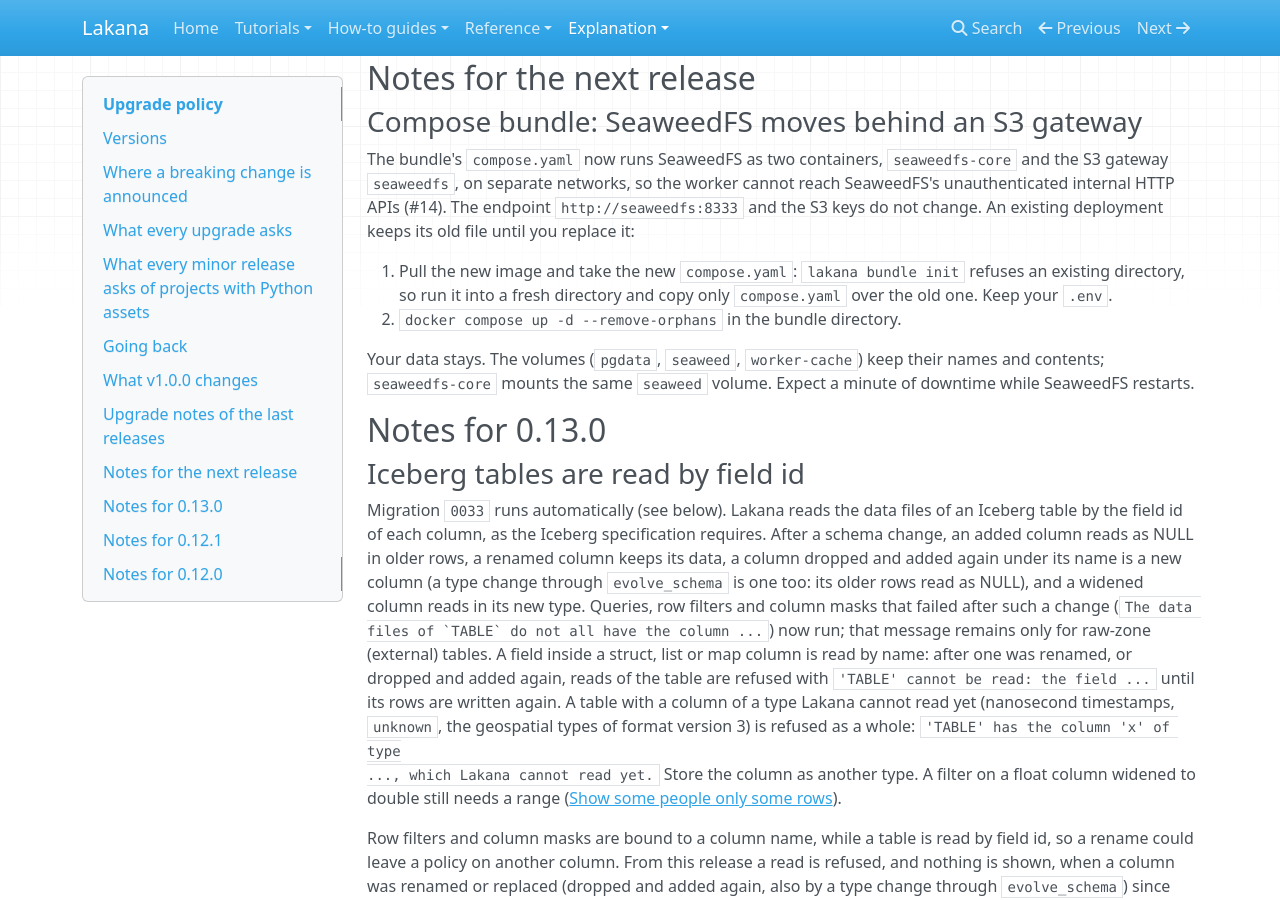
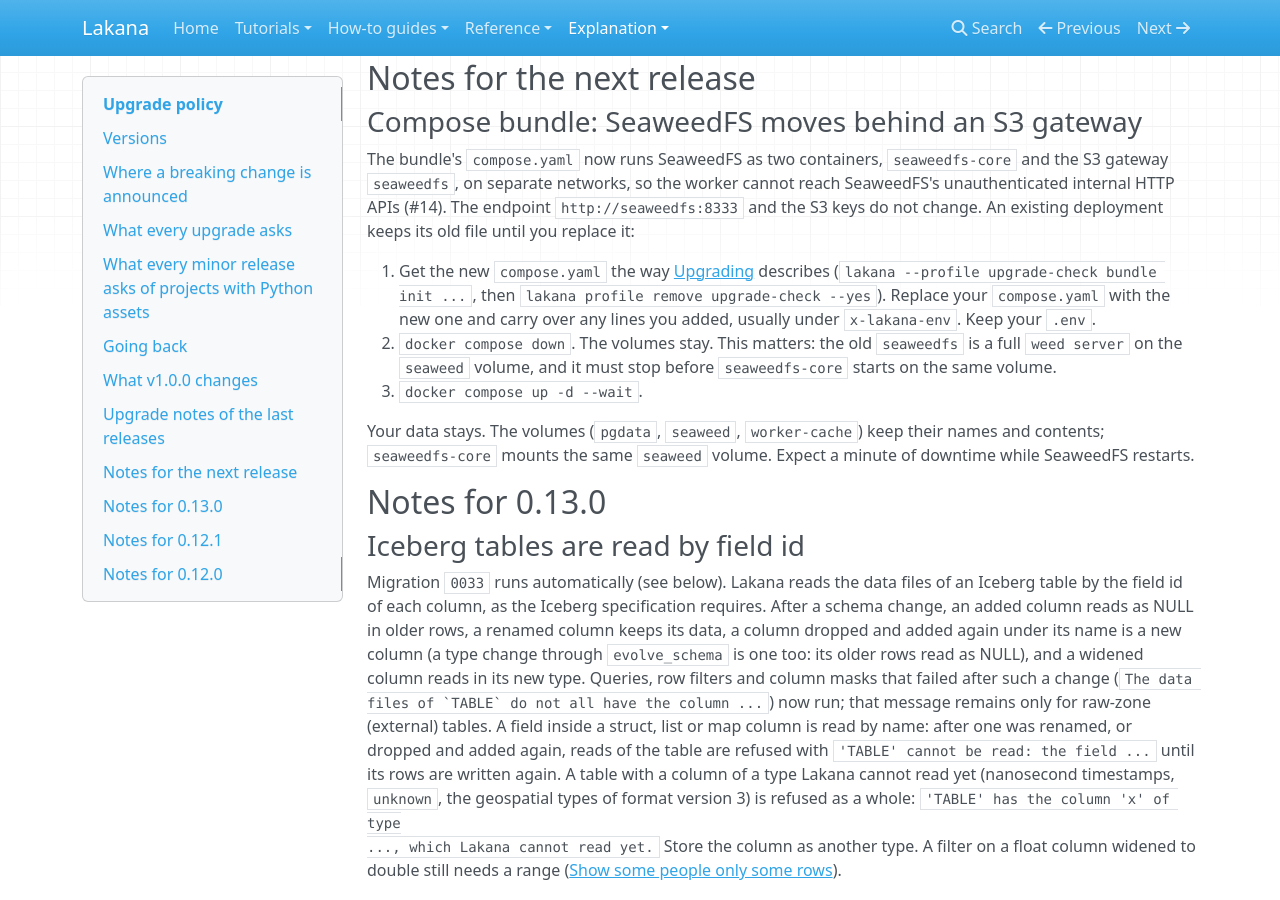
Before and after one commit to chrschy/lakana, an MkDocs documentation site: the page built from docs/site/explanation/upgrades.md, in a window 1280 px wide and 900 px high, scrolled down 3178 px. Built offline with MkDocs 1.6.1, drawn with Linux system fonts in a browser that asks for light colours; nearby versions of some CDN libraries.

Commit message:
fix(security): close the gateway's other ports and fix the upgrade steps
The S3 gateway also listened on SeaweedFS's Iceberg (8181) and Lance (9101)
ports; both are now off, the gateway advertises `-ip=seaweedfs`, and the
unit test and smoke check assert it (and that no service uses
`network_mode`). Its gRPC port 18333 cannot be turned off; it is documented
as a residual exposure, as is the reliance on Docker's network isolation.

The upgrade note now points to the Upgrading procedure, says to carry over
local edits, and uses `docker compose down` before `up` so the old full
`weed server` stops before the core starts on the same volume.

Co-Authored-By: Claude Opus 5.5 <noreply@anthropic.com>

```diff
--- a/docs/site/explanation/upgrades.md
+++ b/docs/site/explanation/upgrades.md
@@ -102,10 +102,13 @@ gateway `seaweedfs`, on separate networks, so the worker cannot reach SeaweedFS'
 internal HTTP APIs (#14). The endpoint `http://seaweedfs:8333` and the S3 keys do not change. An
 existing deployment keeps its old file until you replace it:
 
-1. Pull the new image and take the new `compose.yaml`: `lakana bundle init` refuses an existing
-   directory, so run it into a fresh directory and copy only `compose.yaml` over the old one. Keep
-   your `.env`.
-2. `docker compose up -d --remove-orphans` in the bundle directory.
+1. Get the new `compose.yaml` the way [Upgrading](../how-to/deploy-with-compose.md#upgrading)
+   describes (`lakana --profile upgrade-check bundle init ...`, then
+   `lakana profile remove upgrade-check --yes`). Replace your `compose.yaml` with the new one and
+   carry over any lines you added, usually under `x-lakana-env`. Keep your `.env`.
+2. `docker compose down`. The volumes stay. This matters: the old `seaweedfs` is a full
+   `weed server` on the `seaweed` volume, and it must stop before `seaweedfs-core` starts on the same volume.
+3. `docker compose up -d --wait`.
 
 Your data stays. The volumes (`pgdata`, `seaweed`, `worker-cache`) keep their names and
 contents; `seaweedfs-core` mounts the same `seaweed` volume. Expect a minute of downtime while
```
Also changed, not shown: docs/agent/security.md (+4 -3 lines), docs/security/threat-model.md (+2 -2 lines), docs/site/how-to/deploy-with-compose.md (+3 -4 lines), packages/lakana/src/lakana/cli/deploy/compose.yaml (+6 -3 lines), 2 other files.
